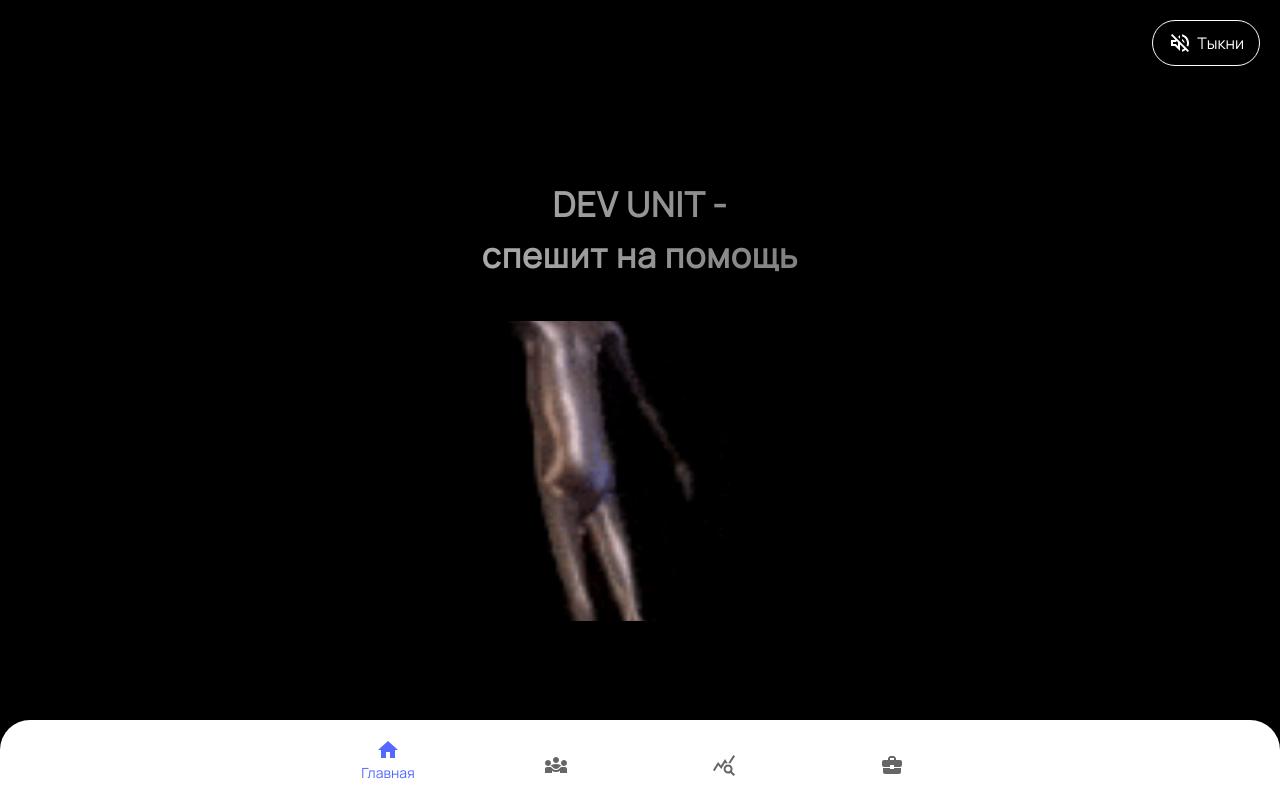
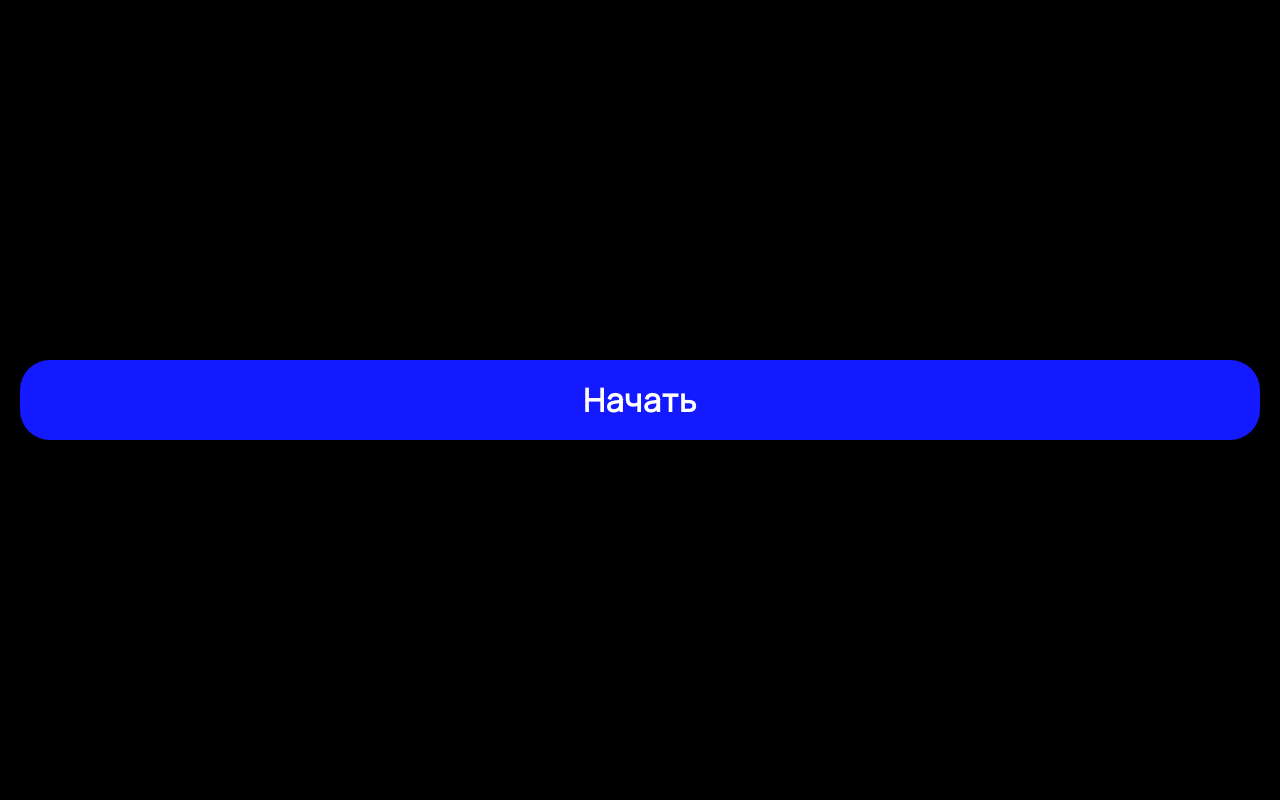
Before and after one commit to Galch24/tg-web-app-retro, a React app: page / in a window 1280 px wide. Shown: the top 800 px of the page. Built offline with nearby package versions, Linux system fonts and the light colour scheme.

Commit message:
Add welcome block

```diff
--- a/src/pages/Main.tsx
+++ b/src/pages/Main.tsx
@@ -11,6 +11,7 @@ import {
   List,
   Item,
   MuteButton,
+  WelcomeBlock,
 } from "./styled";
 
 import VolumeUpOutlinedIcon from "@mui/icons-material/VolumeUpOutlined";
@@ -20,6 +21,7 @@ import ArrowDownwardIcon from "@mui/icons-material/ArrowDownward";
 
 import alien from "@/assets/video/alien.gif";
 import sound from "@/assets/sound/sound.mp3";
+import { Button } from "@mui/material";
 
 const quotes = [
   "Прод — это когда все работает, но" + " никто не знает, почему.",
@@ -31,13 +33,26 @@ const quotes = [
 
 const Main = () => {
   const [isPlaying, setIsPlaying] = useState(false);
-  const [showTextAudio, setShowTextAudio] = useState(true);
   const [showNavBar, setShowNavBar] = useState(false);
   const audioRef = useRef<HTMLAudioElement | null>(null);
   const blockRef = useRef<HTMLDivElement | null>(null);
+  const [start, setStart] = useState(true);
+
+  useEffect(() => {
+    if (start) {
+      document.body.style.overflow = "hidden";
+    } else {
+      document.body.style.overflow = "auto";
+    }
+
+    return () => {
+      document.body.style.overflow = "auto";
+    };
+  }, [start]);
 
   useEffect(() => {
     const audio = audioRef.current;
+
     if (audio) {
       audio.volume = 0.5;
     }
@@ -78,7 +93,6 @@ const Main = () => {
         .play()
         .then(() => {
           setIsPlaying(true);
-          setShowTextAudio(false);
         })
         .catch((error: unknown) => {
           console.error("Error playing audio on initial click:", error);
@@ -86,18 +100,27 @@ const Main = () => {
     }
   };
 
+  const handleStart = () => {
+    setStart(false);
+    handleInitialPlay();
+  };
+
   return (
     <>
       <Helmet>
         <title>Ретро 2024</title>
       </Helmet>
-      <Layout showNavBar={showNavBar}>
+      <Layout showNavBar={!start && showNavBar}>
+        {start && (
+          <WelcomeBlock>
+            <Button onClick={handleStart}>Начать</Button>
+          </WelcomeBlock>
+        )}
         <Block id='block' ref={blockRef}>
           <MuteButton
             onClick={isPlaying ? handleAudioToggle : handleInitialPlay}
           >
             {!isPlaying ? <VolumeOffOutlinedIcon /> : <VolumeUpOutlinedIcon />}
-            {showTextAudio && <p>Тыкни</p>}
           </MuteButton>
           <Hero>
             <Container>
--- a/src/pages/styled.ts
+++ b/src/pages/styled.ts
@@ -1,16 +1,32 @@
 import { styled, Box } from "@mui/material";
 
 export const SPageContent = styled(Box)`
-  /* background-image: linear-gradient(to right bottom, #f4fbfc, #f5fbfc, #f5fbfc, #f6fbfc, #f6fbfc);*/
-  //background-image: linear-gradient(
-  //  to top,
-  //  #141aff,
-  //  #1a1a80,
-  //  #16166b,
-  //  #0d0d66,
-  //  #000000
-  //);
   padding-bottom: 40px;
+`;
+
+export const WelcomeBlock = styled("div")`
+  position: fixed;
+  top: 0;
+  left: 0;
+  width: 100%;
+  height: 100vh;
+  background: #000;
+  z-index: 10;
+  display: flex;
+  align-items: center;
+  justify-content: center;
+  overflow: hidden;
+
+  button {
+    background: #141aff;
+    color: #fff;
+    width: 100%;
+    margin: 0 20px;
+    font-size: 32px;
+    font-weight: 600;
+    letter-spacing: 1px;
+    border-radius: 30px;
+  }
 `;
 
 export const SButtonClose = styled(Box)`
@@ -144,7 +160,7 @@ export const MuteButton = styled("button")`
   align-items: center;
   justify-content: center;
   padding: 10px 15px;
-  z-index: 10;
+  z-index: 9;
 
   p {
     font-size: 16px;
```
